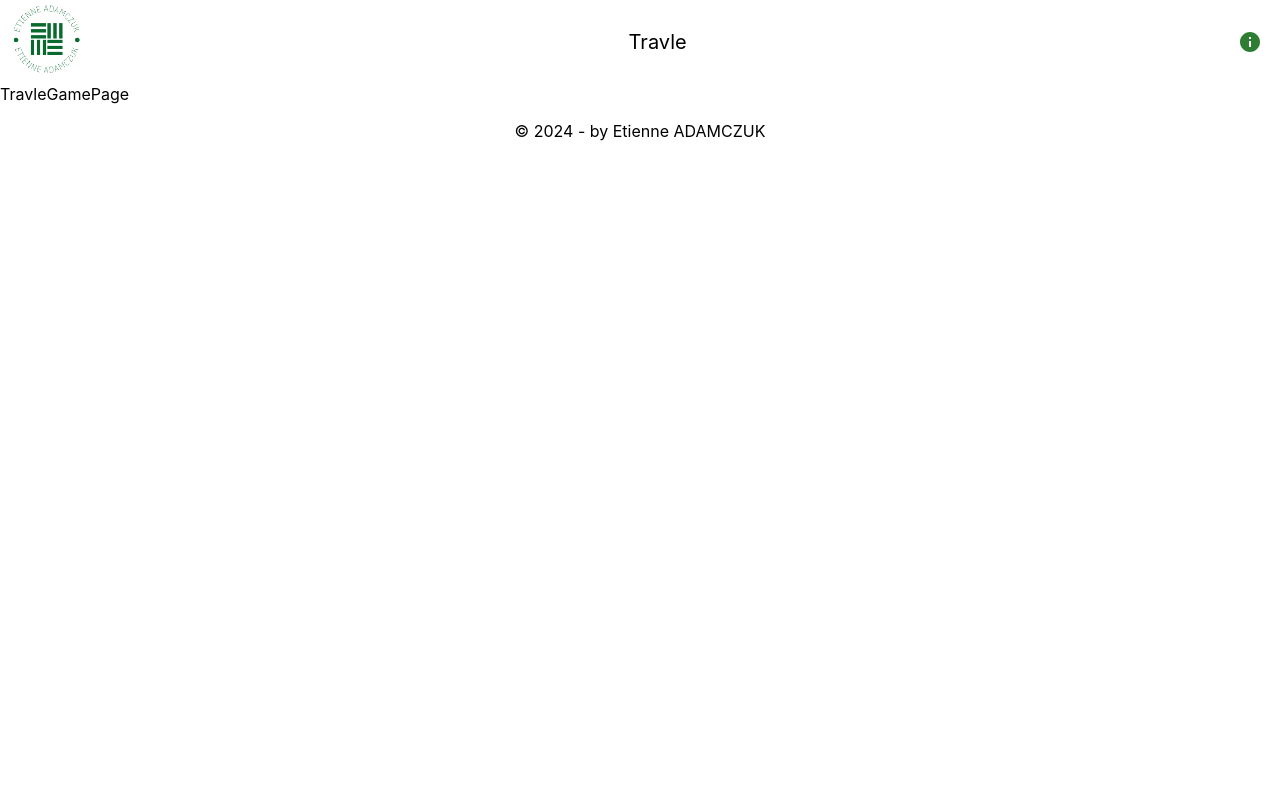
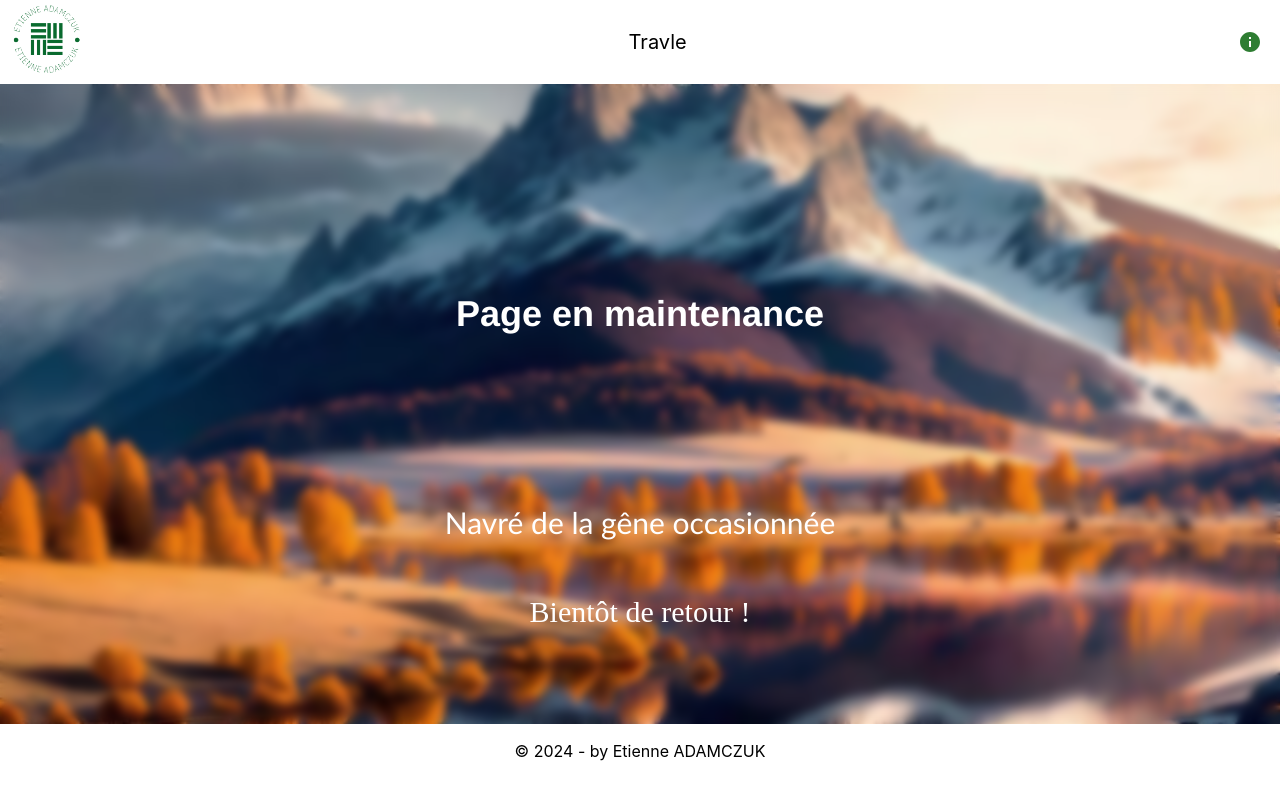
Before and after one commit to etienneadams/mon-site, a React (Create React App) app: page /Travle in a window 1280 px wide. Built offline with nearby package versions, Linux system fonts and the light colour scheme.

Commit message:
refactor: maintenance page sudoku and travle

```diff
--- a/src/front/pages/jeux/sudoku.tsx
+++ b/src/front/pages/jeux/sudoku.tsx
@@ -9,8 +9,11 @@ import ReplayRoundedIcon from '@mui/icons-material/ReplayRounded';
 import AutoFixHighRoundedIcon from '@mui/icons-material/AutoFixHighRounded';
 import DriveFileRenameOutlineRoundedIcon from '@mui/icons-material/DriveFileRenameOutlineRounded';
 import LightbulbRoundedIcon from '@mui/icons-material/LightbulbRounded';
+import InMaintenancePage from "../inMaintenance.tsx";
 
 const SudokuGamePage = () => {
+    const inBuilding = false;
+    const inMaintenance = true;
     const texts = Texts();
     const index = 0;
     const [board, setBoard] = useState<number[]>(Array(9).fill(0));
@@ -171,6 +174,10 @@ const SudokuGamePage = () => {
             <header>
                 <GameNavbar drawerGoal={texts.sudokuGoalText} drawerHow={texts.sudokuHow} drawerEnd={texts.sudokuEndText} />
             </header>
+
+            { inMaintenance ? <InMaintenancePage />
+            :
+                <>
                     <body style={bodyStyle}>
                         <div style={gameAreaStyle}>
                             <div style={gameboardAreaStyle}>
@@ -203,9 +210,6 @@ const SudokuGamePage = () => {
                                     {renderAnswerBoard()}
                                 </div>
                             </div>
-                    <div>
-
-                    </div>
                         </div>
                         <div style={buttonDivStyle}>
                             <Button style={buttonStyle} onClick={restart}> Rejouer </Button>
@@ -218,6 +222,8 @@ const SudokuGamePage = () => {
                         <Footer />
                     </footer>
                 </>
+            }
+        </>
     )
 };
 
--- a/src/front/pages/jeux/travle.tsx
+++ b/src/front/pages/jeux/travle.tsx
@@ -2,8 +2,11 @@ import React from "react";
 import Footer from "../../components/footer.tsx";
 import GameNavbar from "../../components/navigation/gameNavbar.tsx";
 import Texts from "../../components/game/texts.tsx";
+import InMaintenancePage from "../inMaintenance.tsx";
 
 const TravleGamePage = () => {
+    const inBuilding = false;
+    const inMaintenance = true;
     const texts = Texts();
 
     return (
@@ -11,12 +14,16 @@ const TravleGamePage = () => {
             <header>
                 <GameNavbar drawerGoal={texts.travleGoalText} drawerHow={texts.travleHow} drawerEnd={texts.travleEndText} />
             </header>
+            { inMaintenance ? <InMaintenancePage />
+            :
+            <>
                 <body>
                     TravleGamePage
                 </body>
                 <footer>
                     <Footer />
                 </footer>
+            </>}
         </>
     )
 };
```
Lines whose indentation alone changed are shown as unchanged.
